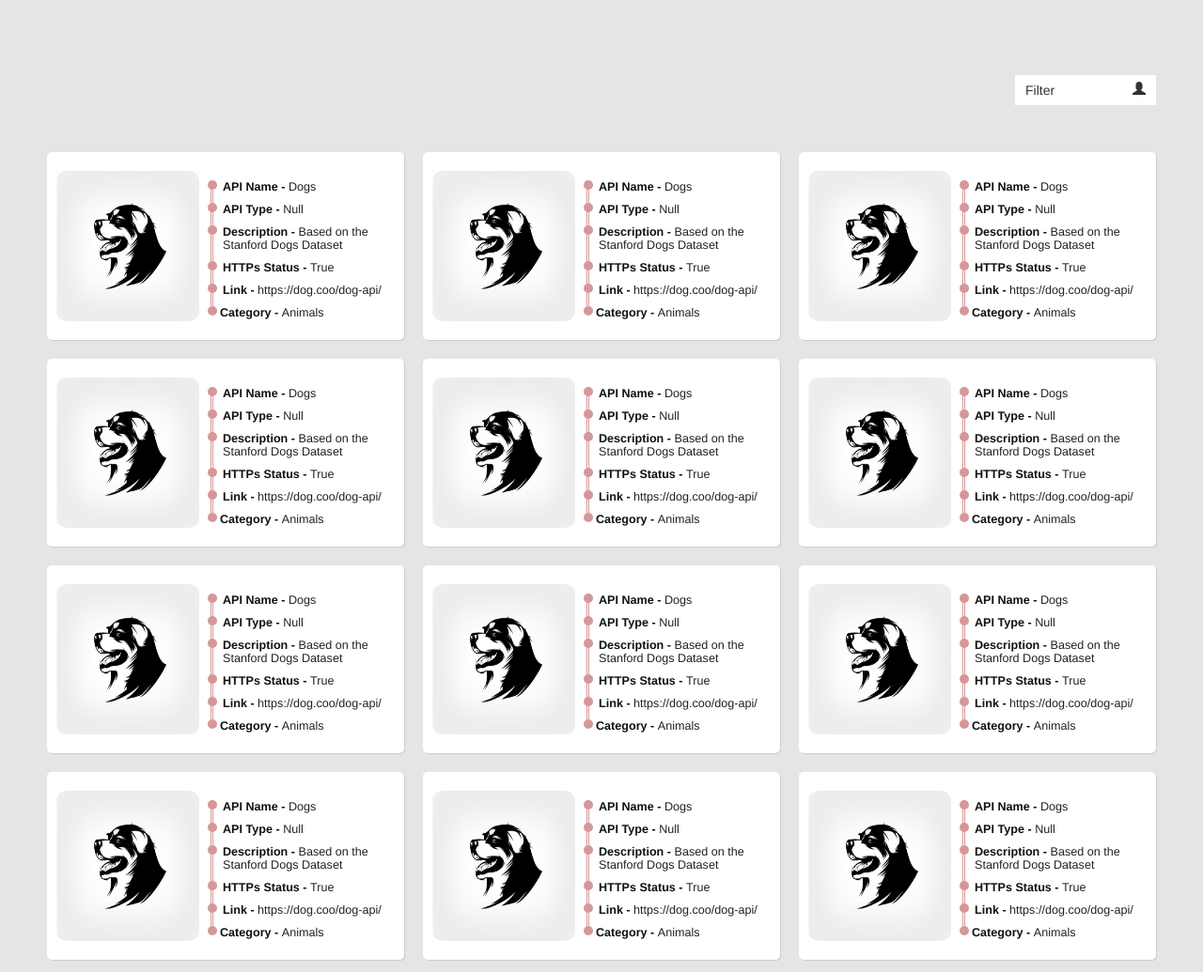
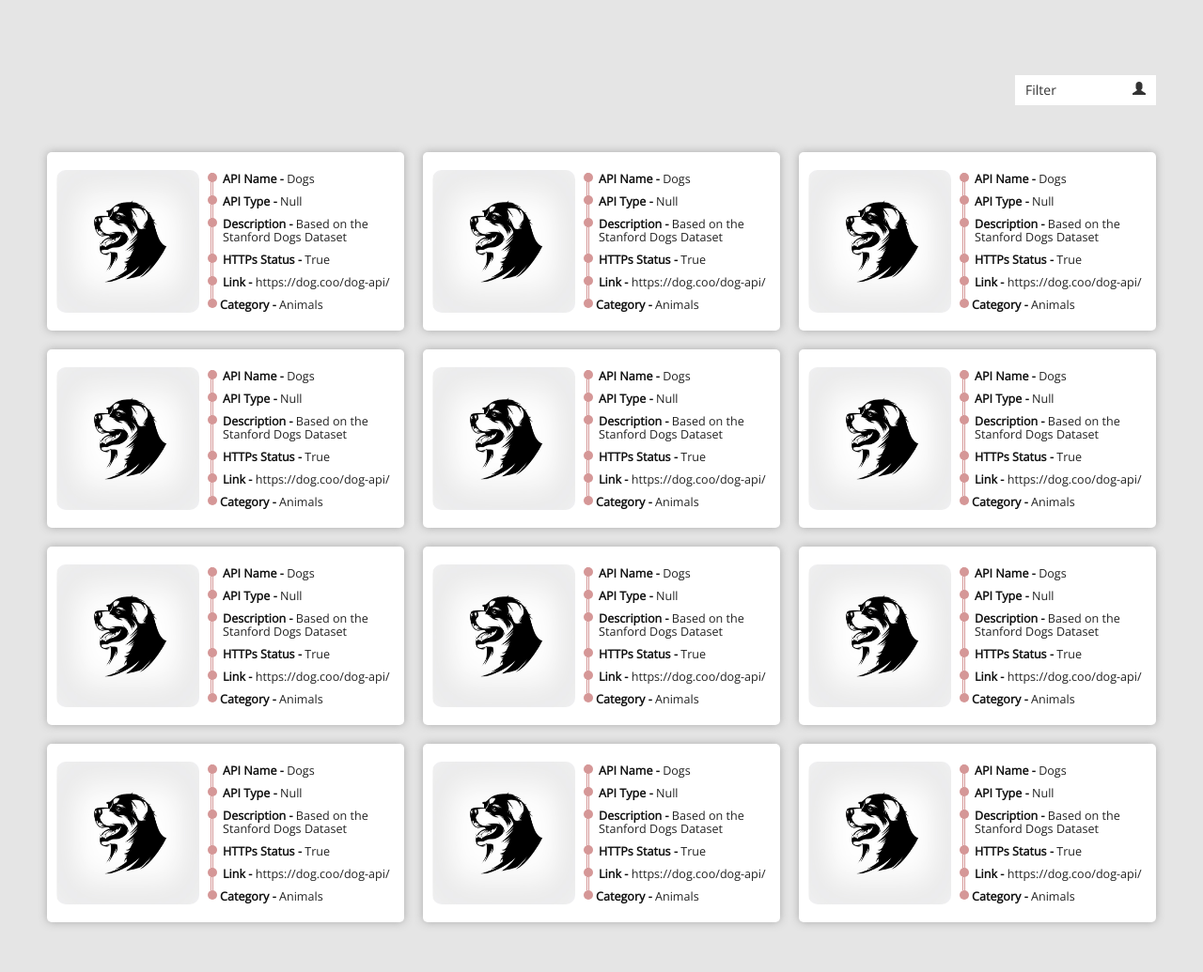
Before and after one commit to adexot/frontend_page, a plain HTML site: page index.html in a window 1280 px wide. Shown: the whole page at 94% size. Drawn offline with nearby package versions, Linux system fonts and the light colour scheme.

Commit message:
made necessary fixes to the UI

```diff
--- a/css/style.css
+++ b/css/style.css
@@ -6,6 +6,7 @@ body{
     margin: 0;
     padding: 0;
     background-color: #e5e5e5;
+    font-family: 'Open Sans', sans-serif;
 }
 #main{
     max-width: 1200px;
@@ -28,6 +29,9 @@ body{
     border-radius: 0;
     background-color: #fff;
     text-align: left;
+}
+.header .dropdown>button:focus{
+    border: 1px solid #D59797;
 }
 .dropdown-menu:before{
     content: "";
@@ -70,18 +74,20 @@ body{
 
 .box{
     background-color: #fff;
-    height: 200px;
+    height: 190px;
     width: 100%;
     position: relative;
     border-radius: 5px;
-    padding: 20px;
-    box-shadow: 1px 1px 1px #ccc;
+    padding: 10px 20px;
+    -moz-box-shadow: 3px 3px 3px #ccc;
+    -webkit-box-shadow: 3px 3px 3px #ccc;
+    box-shadow: 0px 0px 10px #aaa;
 }
 .box__image{
     position: absolute;
     left: 10px;
-    top: 20px;
-    bottom: 20px;
+    top: 19px;
+    bottom: 19px;
     width: 40%;
     border-radius: 4px;
 }
@@ -94,7 +100,7 @@ body{
 .box__details{
     position: absolute;
     right: 10px;
-    top: 20px;
+    top: 12px;
     bottom: 20px;
     width: 55%;
     border-radius: 4px;
--- a/index.html
+++ b/index.html
@@ -5,6 +5,7 @@
     <meta name="viewport" content="width=device-width, initial-scale=1.0">
     <link rel="stylesheet" href="css/bootstrap.min.css">
     <link rel="stylesheet" href="css/style.css">
+    <link href="https://fonts.googleapis.com/css?family=Open+Sans" rel="stylesheet">
 </head>
 <body>
     <div id="main">
```
